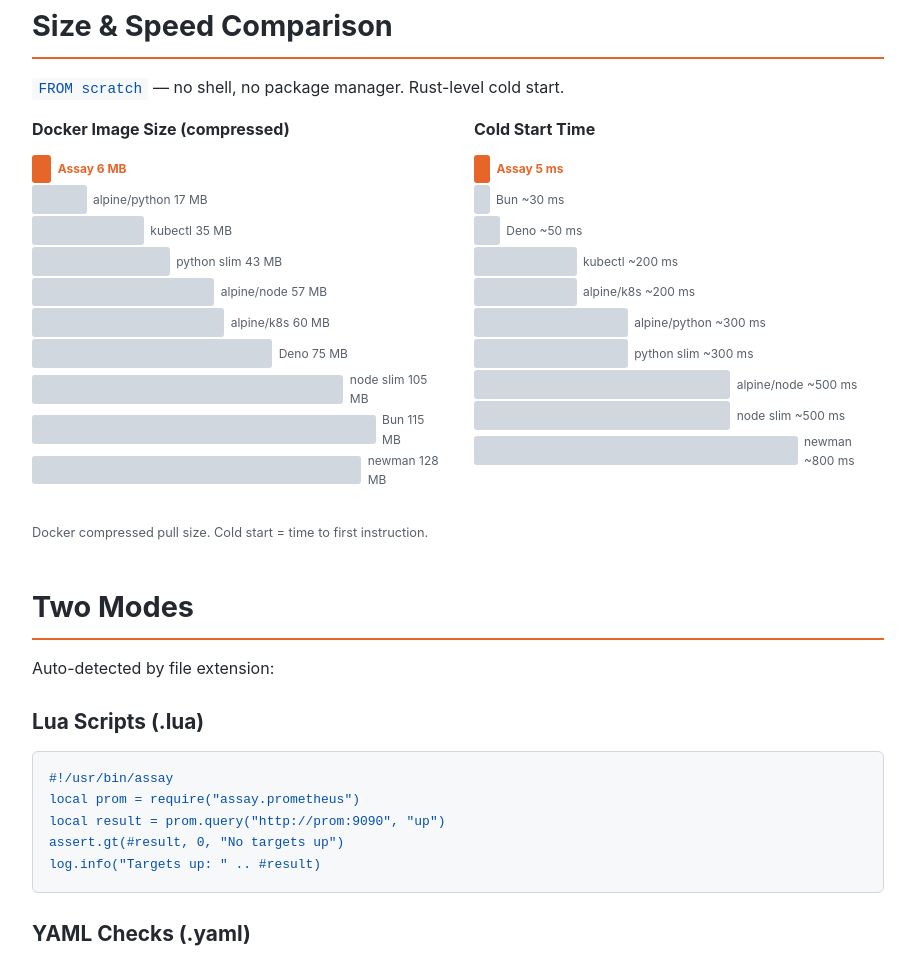
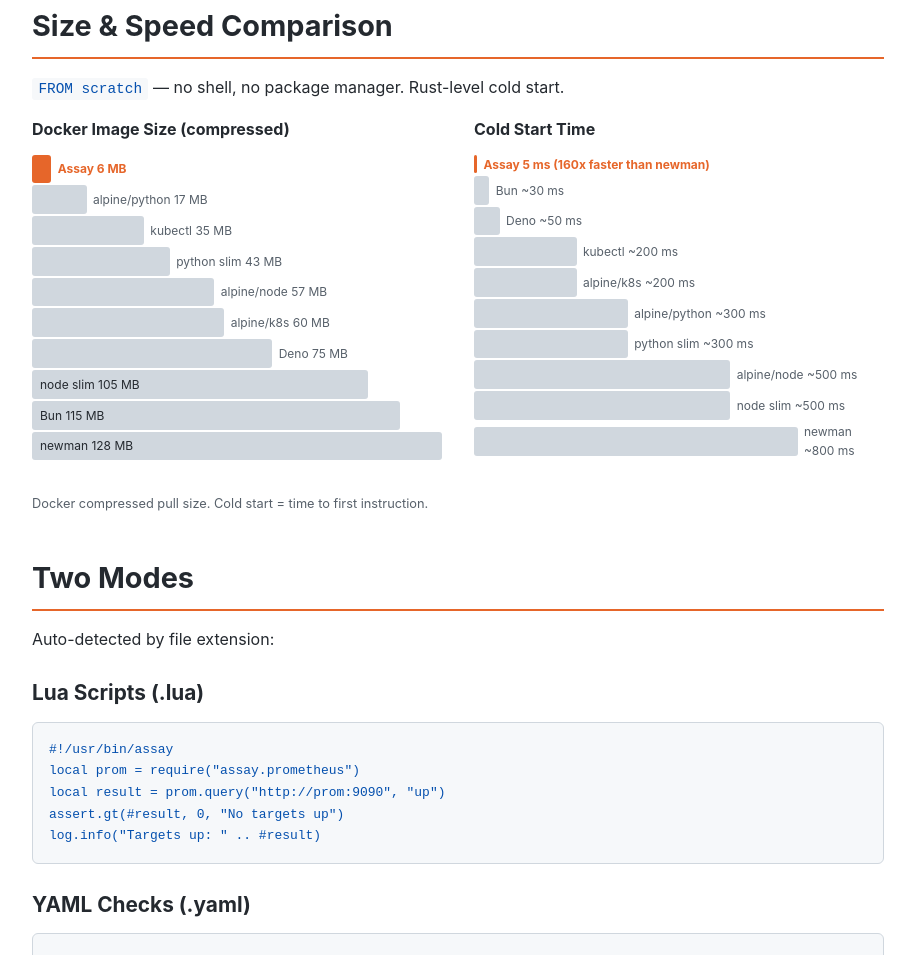
Before and after one commit to developerinlondon/assay, a plain HTML site: page site/index.html in a window 1280 px wide. Shown: the part 2035-2990 px from the top of the page, without its empty margins (182-1097 px from the left). Drawn offline with Linux system fonts and the light colour scheme.

Commit message:
fix(site): proper linear scaling on charts, honest proportions

```diff
--- a/site/index.html
+++ b/site/index.html
@@ -234,17 +234,14 @@ db.close(conn)</code></pre>
             <div style="background: var(--border); padding: 0.3rem; border-radius: 3px; width: 58.6%;">&nbsp;</div>
             <span class="text-muted">Deno 75 MB</span>
           </div>
-          <div style="display: flex; align-items: center; gap: 0.4rem; margin-bottom: 2px;">
-            <div style="background: var(--border); padding: 0.3rem; border-radius: 3px; width: 82%;">&nbsp;</div>
-            <span class="text-muted">node slim 105 MB</span>
+          <div style="margin-bottom: 2px;">
+            <div style="background: var(--border); color: var(--text); padding: 0.3rem 0.5rem; border-radius: 3px; width: 82%; white-space: nowrap;">node slim 105 MB</div>
           </div>
-          <div style="display: flex; align-items: center; gap: 0.4rem; margin-bottom: 2px;">
-            <div style="background: var(--border); padding: 0.3rem; border-radius: 3px; width: 89.8%;">&nbsp;</div>
-            <span class="text-muted">Bun 115 MB</span>
+          <div style="margin-bottom: 2px;">
+            <div style="background: var(--border); color: var(--text); padding: 0.3rem 0.5rem; border-radius: 3px; width: 89.8%; white-space: nowrap;">Bun 115 MB</div>
           </div>
-          <div style="display: flex; align-items: center; gap: 0.4rem; margin-bottom: 2px;">
-            <div style="background: var(--border); padding: 0.3rem; border-radius: 3px; width: 100%;">&nbsp;</div>
-            <span class="text-muted">newman 128 MB</span>
+          <div style="margin-bottom: 2px;">
+            <div style="background: var(--border); color: var(--text); padding: 0.3rem 0.5rem; border-radius: 3px; width: 100%; white-space: nowrap;">newman 128 MB</div>
           </div>
         </div>
       </div>
@@ -254,15 +251,15 @@ db.close(conn)</code></pre>
         <h3 style="margin-top: 0; font-size: 1rem;">Cold Start Time</h3>
         <div style="font-size: 0.75rem;">
           <div style="display: flex; align-items: center; gap: 0.4rem; margin-bottom: 2px;">
-            <div style="background: var(--accent); color: #fff; font-weight: 700; padding: 0.3rem 0.5rem; border-radius: 3px; width: 0.6%; min-width: 4px;">&nbsp;</div>
-            <span style="color: var(--accent); font-weight: 700;">Assay 5 ms</span>
+            <div style="background: var(--accent); width: 3px; height: 18px; border-radius: 2px;"></div>
+            <span style="color: var(--accent); font-weight: 700;">Assay 5 ms (160x faster than newman)</span>
           </div>
           <div style="display: flex; align-items: center; gap: 0.4rem; margin-bottom: 2px;">
-            <div style="background: var(--border); padding: 0.3rem; border-radius: 3px; width: 3.8%; min-width: 4px;">&nbsp;</div>
+            <div style="background: var(--border); padding: 0.3rem; border-radius: 3px; width: 3.75%;">&nbsp;</div>
             <span class="text-muted">Bun ~30 ms</span>
           </div>
           <div style="display: flex; align-items: center; gap: 0.4rem; margin-bottom: 2px;">
-            <div style="background: var(--border); padding: 0.3rem; border-radius: 3px; width: 6.3%; min-width: 4px;">&nbsp;</div>
+            <div style="background: var(--border); padding: 0.3rem; border-radius: 3px; width: 6.25%;">&nbsp;</div>
             <span class="text-muted">Deno ~50 ms</span>
           </div>
           <div style="display: flex; align-items: center; gap: 0.4rem; margin-bottom: 2px;">
```
